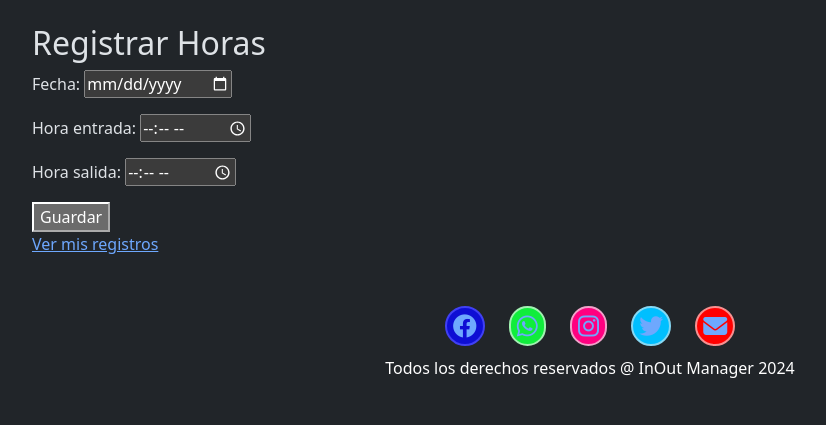
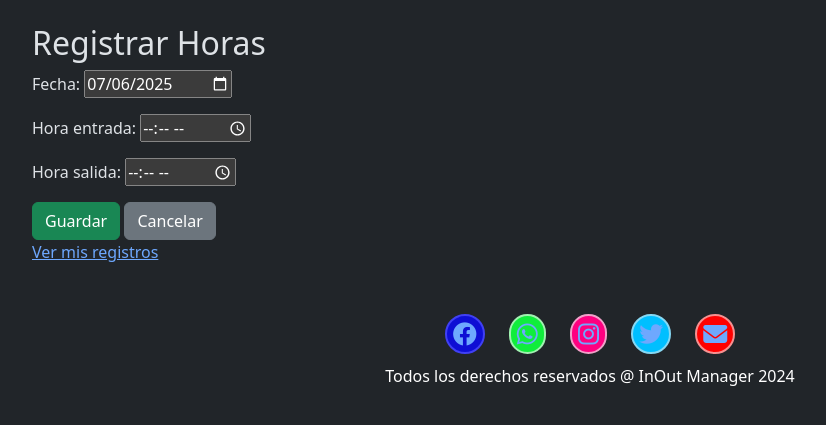
Before and after one commit to Edgar1579/sistema_iom, a Django app: page /comunidad/registro/crear/ in a window 1280 px wide. Shown: the part 154-579 px from the top of the page, without its empty margins (50-876 px from the left). Run offline with Django 5.2, Linux system fonts and the light colour scheme; a user stored in the database is signed in; data comes from the database, SQL or seed files in the repository; both versions use the stored data as it was after the commit; some libraries are stand-ins or nearby versions.

Commit message:
agregando tooltips

```diff
--- a/base/templates/base.html
+++ b/base/templates/base.html
@@ -1,65 +1,27 @@
-{% extends 'partials/body.html' %}
-
-
-
-{% load django_bootstrap5 %}
 {% load static %}
+{% load  %}
 <!DOCTYPE html>
 <html lang="es" data-bs-theme="dark">
 <head>
     <meta charset="UTF-8">
-    <meta name="viewport" content="width=device-width, initial-scale=1.0", bg- dark>
-   <!--  coloca  una imagen aqui-->
+    <meta name="viewport" content="width=device-width, initial-scale=1.0">
+    <title>{% block titulo %}In Out Manager{% endblock %}</title>
     <link rel="icon" href="{% static 'images/logoiom.png' %}" type="image/png">
-    <title>In Out Manager - {{ titulo }}</title>
-    <link href="https://cdn.jsdelivr.net/npm/bootstrap@5.3.0/dist/css/bootstrap.min.css" rel="stylesheet">
-    <link rel="stylesheet" href="https://cdnjs.cloudflare.com/ajax/libs/font-awesome/6.4.0/css/all.min.css">
-<link rel="stylesheet" href="https://cdn.jsdelivr.net/npm/bootstrap-icons@1.8.0/font/bootstrap-icons.css">
-    <link href="{% static 'css/style.css' %}" rel="stylesheet">
-    <link rel="stylesheet" href="{% static 'css/adminlte.min.css' %}">
+    <link rel="stylesheet" href="https://cdn.jsdelivr.net/npm/bootstrap@5.3.0/dist/css/bootstrap.min.css">
+    <link rel="stylesheet" href="{% static 'css/style.css' %}">
+    {% block extra_css %}{% endblock %}
+</head>
+<body>
 
+    {% include 'partials/header.html' %}
 
+    <main class="container my-4">
+        {% block contenido %}{% endblock %}
+    </main>
 
-</head>
-{% block contenido %}
+    {% include 'partials/footer.html' %}
 
-
-
-
-<div class="row custom-row">
-    <div class="col-md-6 mb-4">
-        <div class="card h-100">
-            <div class="card-body text-center">
-                <i class="fas fa-clock fa-3x mb-3 text-primary"></i>
-                <h4 class="card-title">Registro de Horas</h4>
-                <p class="card-text">Registra tus horas trabajadas diariamente</p>
-                <a href="{% url 'registrar' %}" class="btn btn-primary btn-lg">
-    Registrar Horarios y Solicitar Permisos
-</a>
-
-            </div>
-        </div>
-    </div>
-
-    <div class="col-md-6 mb-4">
-        <div class="card h-100">
-            <div class="card-body text-center">
-                <i class="fas fa-calendar-check fa-3x mb-3 text-warning"></i>
-                <h4 class="card-title">Solicitud de Permisos</h4>
-                <p class="card-text">Solicita permisos o días libres</p>
-                <a href="{% url 'solicitud_permiso_create' %}" class="btn btn-warning btn-lg btn-block">
-                    Solicitar Permiso
-                </a>
-            </div>
-        </div>
-    </div>
-</div>
-<!-- boton para regresar al inicio -->
-<div class="text-center my-4">
-    <a href="{% url 'index' %}" class="btn btn-secondary btn-lg">Regresar al Inicio</a>
-</div>
-
-
-
-{% endblock contenido %}
-<!-- Puedes agregar más secciones aquí -->
+    <script src="https://cdn.jsdelivr.net/npm/bootstrap@5.3.0/dist/js/bootstrap.bundle.min.js"></script>
+    {% block extra_js %}{% endblock %}
+</body>
+</html>
--- a/base/templates/comunidad/horas/detalle.html
+++ b/base/templates/comunidad/horas/detalle.html
@@ -1,4 +1,4 @@
-{% extends 'base.html' %}
+{% extends 'partials/body.html' %}
 {% block contenido %}
 <h2>Detalle del Registro</h2>
 <p><strong>Fecha:</strong> {{ registro.fecha }}</p>
--- a/base/templates/comunidad/horas/registrar.html
+++ b/base/templates/comunidad/horas/registrar.html
@@ -1,10 +1,17 @@
-{% extends 'base.html' %}
+{% extends 'partials/body.html' %}
 {% block contenido %}
 <h2>Registrar Horas</h2>
 <form method="post">
     {% csrf_token %}
     {{ form.as_p }}
-    <button type="submit">Guardar</button>
+   <button type="submit" class="btn btn-success" data-bs-toggle="tooltip" title="Guardar el registro de horas">
+  Guardar
+</button>
+    <a href="{% url 'lista_registros' %}" class="btn btn-secondary" data-bs-toggle="tooltip" title="Cancelar y volver a la lista">
+  Cancelar
+</a>
 </form>
-<a href="{% url 'lista_registros' %}">Ver mis registros</a>
+<a href="{% url 'lista_registros' %}" data-bs-toggle="tooltip" title="Ver todos tus registros anteriores">
+  Ver mis registros
+</a>
 {% endblock %}
--- a/base/templates/comunidad/horas/solicitud_permiso_list.html
+++ b/base/templates/comunidad/horas/solicitud_permiso_list.html
@@ -1,5 +1,5 @@
 <!-- comunidad/templates/comunidad/horas/solicitud_permiso_list.html -->
-{% extends 'base.html' %}
+{% extends 'partials/body.html' %}
 {% load crispy_forms_tags %}
 {% load bootstrap_icons %}
 
--- a/base/templates/partials/header.html
+++ b/base/templates/partials/header.html
@@ -42,9 +42,7 @@
         </a>
         <ul class="dropdown-menu text-small">
           <li><a class="dropdown-item" href="{% url 'login' %}">Acceder</a></li>
-          <li><a class="dropdown-item" href="#">Empleados</a></li>
-          <li><a class="dropdown-item" href="#">Profile</a></li>
-          <li><hr class="dropdown-divider" /></li>
+
           <li><a class="dropdown-item" href="#">Sign out</a></li>
         </ul>
       </div>
--- a/comunidad/forms.py
+++ b/comunidad/forms.py
@@ -42,15 +42,41 @@
 
 
 
+# forms.py
+
+from django import forms
+from .models import RegistroHoras
+import holidays
+
 class RegistroHorasForm(forms.ModelForm):
     class Meta:
         model = RegistroHoras
         fields = ['fecha', 'hora_entrada', 'hora_salida']
-        widgets = {
-            'fecha': forms.DateInput(attrs={'type': 'date'}),
-            'hora_entrada': forms.TimeInput(attrs={'type': 'time'}),
-            'hora_salida': forms.TimeInput(attrs={'type': 'time'}),
+        widgets={
+            'fecha':widgets.DateInput(attrs={'type':'date'},format='%Y-%m-%d'),
+            'hora_entrada': widgets.TimeInput(attrs={'type': 'time'}),
+            'hora_salida': widgets.TimeInput(attrs={'type': 'time'})
+
         }
+
+    def clean(self):
+        cleaned_data = super().clean()
+        fecha = cleaned_data.get('fecha')
+
+        if fecha:
+            msg = []
+            if fecha.weekday() == 6:
+                msg.append("La fecha seleccionada es un DOMINGO.")
+
+            colombia_holidays = holidays.Colombia(years=fecha.year)
+            if fecha in colombia_holidays:
+                msg.append("La fecha seleccionada es un FESTIVO en Colombia.")
+
+            if msg:
+                self.add_error('fecha', " ".join(msg))
+
+        return cleaned_data
+
 
 class SolicitudPermisoForm(ModelForm):
     class Meta:
```
Also changed, not shown: base/templates/comunidad/actualizar_datos.html (added, +27 -0 lines), base/templates/comunidad/horas/lista.html (+5 -3 lines), base/templates/comunidad/horas/panel_inicio.html (+3 -6 lines), base/templates/comunidad/horas/solicitud_permiso_form.html (+10 -4 lines), base/templates/index.html (+14 -3 lines), db.sqlite3.
